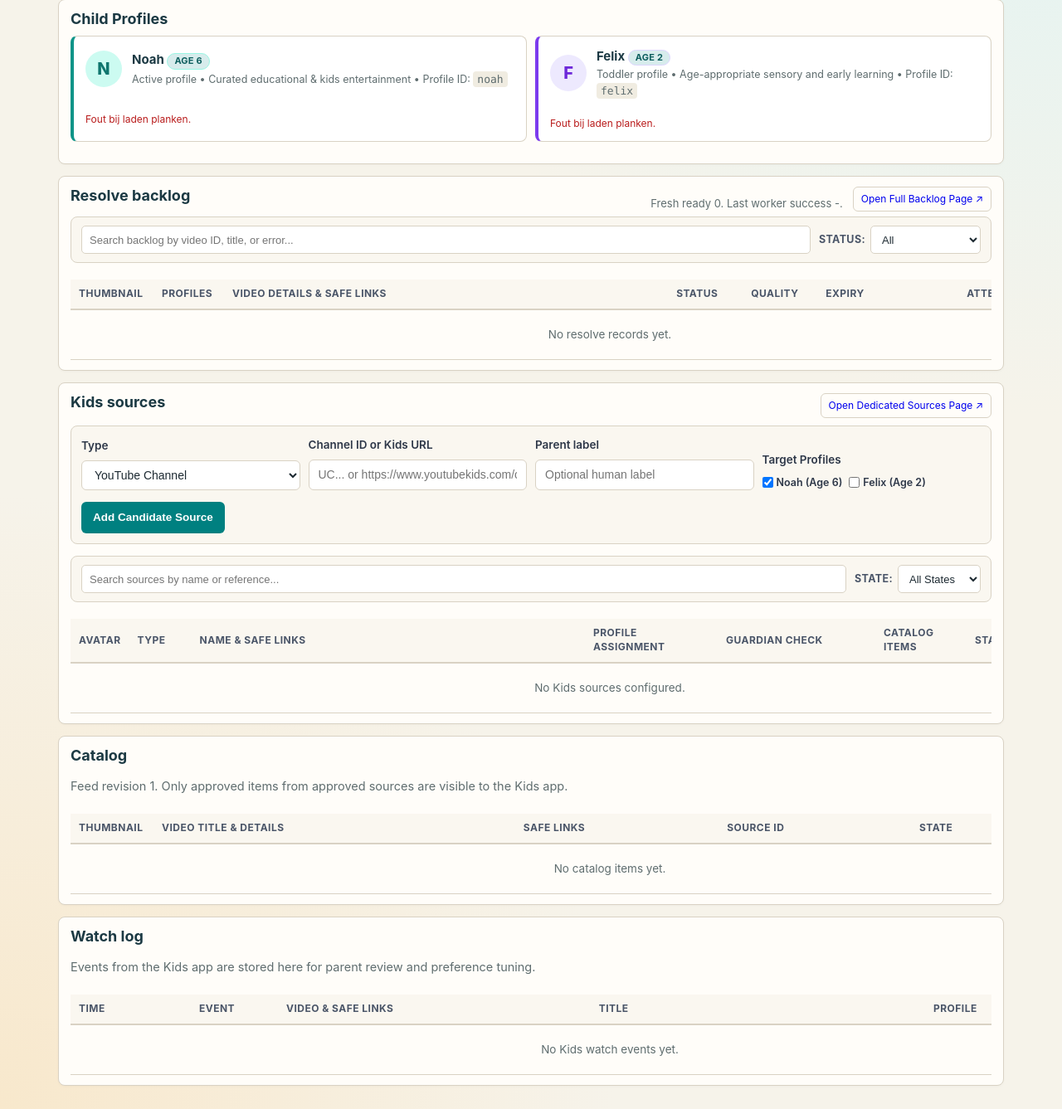
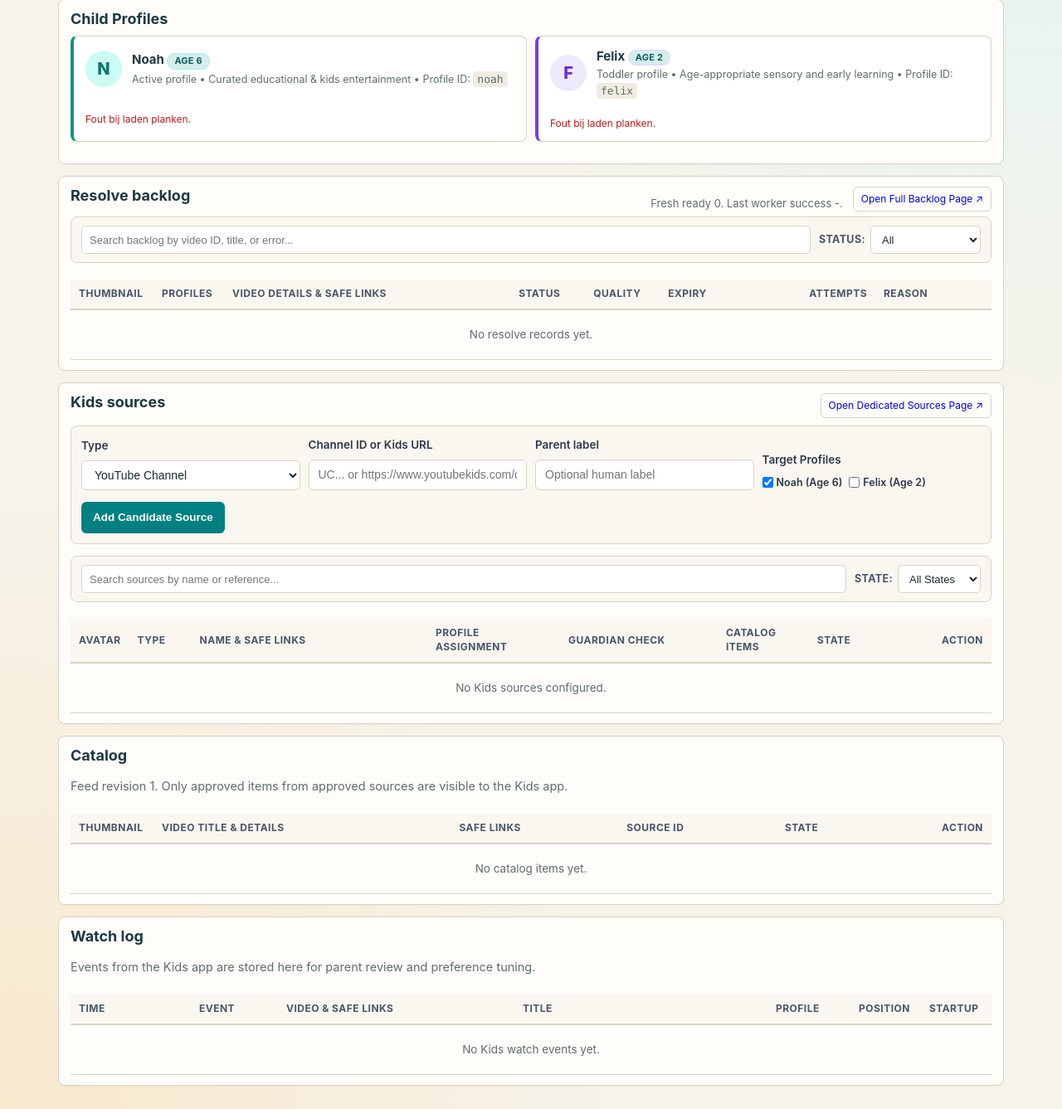
Before and after one commit to joeblack2k/sentinel-yt, a FastAPI app: template app/templates/kids.html in a window 1280 px wide. Shown: the part 341-1678 px from the top of the page at 83% size. Run offline with FastAPI, Linux system fonts and the light colour scheme; the template is opened without the code that fills it, so the values that code supplies are empty; parts of the project's set-up code (start-up, migrations or seed data) failed here and were passed over; some libraries are stand-ins or nearby versions.

Commit message:
Fit Guardian tables on desktop

```diff
--- a/app/static/styles.css
+++ b/app/static/styles.css
@@ -973,7 +973,7 @@ button:active, .btn:active { transform: translateY(1px); }
   overflow-x: auto;
 }
 .table-wrap table {
-  min-width: 1300px;
+  min-width: 1000px;
 }
 
 .cell-wrap {
```
